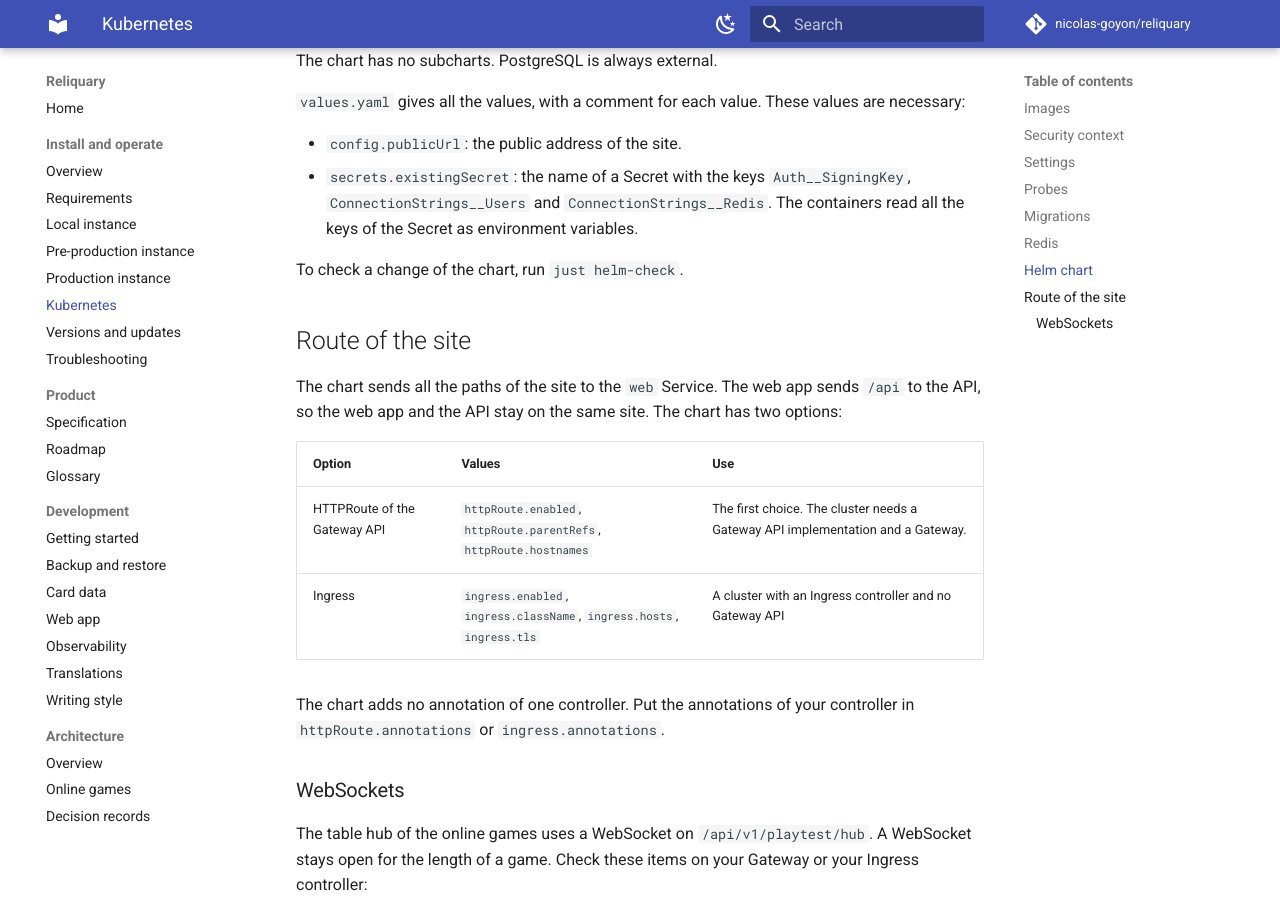
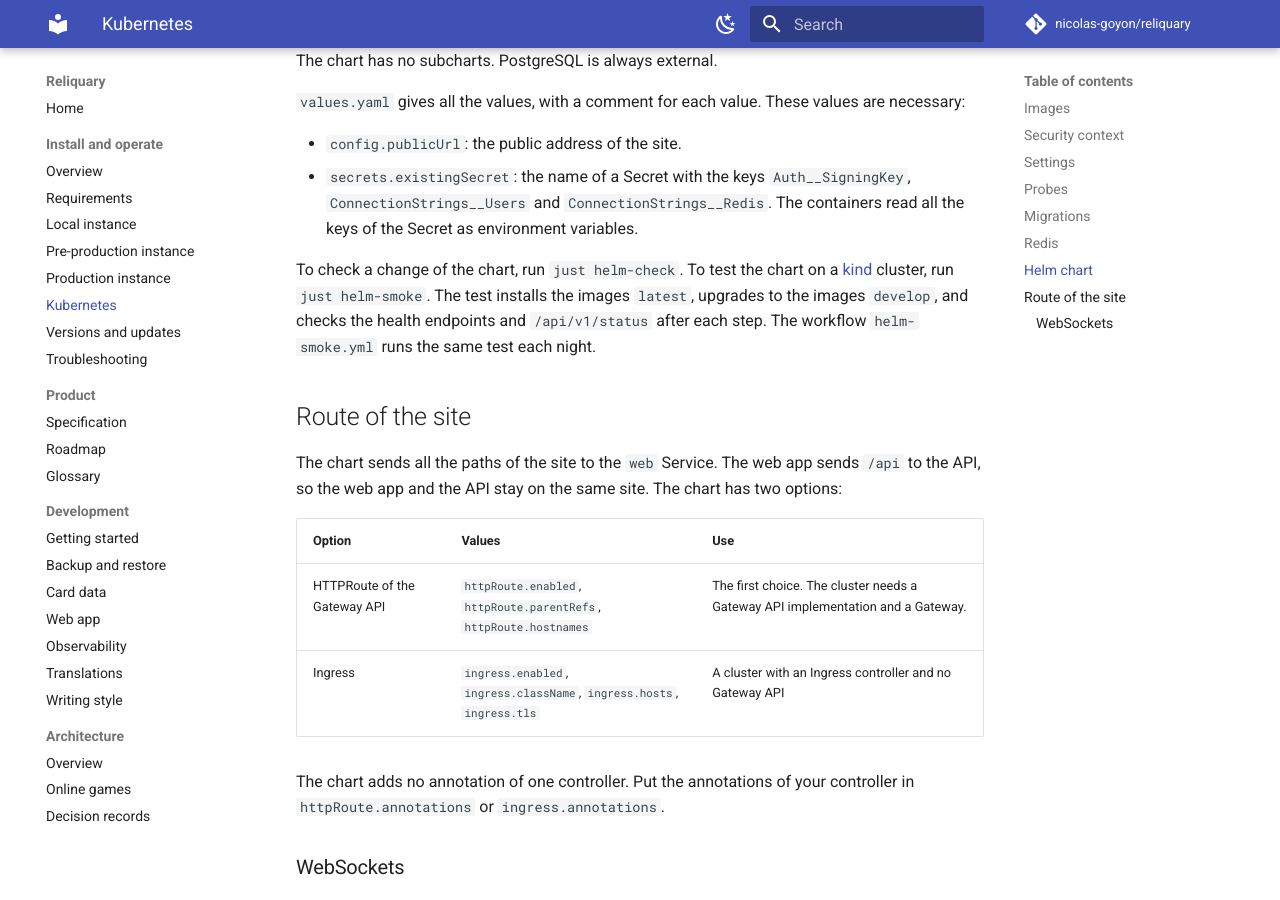
Before and after one commit to nicolas-goyon/Reliquary, an MkDocs documentation site: the page built from docs/deployment/kubernetes.md, in a window 1280 px wide and 900 px high, scrolled down 3108 px. Built offline with MkDocs 1.6.1 and Material for MkDocs 9.7.7, drawn with Linux system fonts in a browser that asks for light colours; comment, search, counter and statistics services are not loaded.

Commit message:
test(deploy): add a smoke test of the Helm chart on kind
The test installs the chart on a kind cluster, checks the instance, upgrades it and checks it again.

- tools/deploy-tests/helm-smoke-test.sh and "just helm-smoke OLD NEW"
- PostgreSQL and Redis as plain manifests, for the test only
- Checks: the migration Job, /health/ready of the API and the worker, /api/v1/status through the web app
- Workflow helm-smoke.yml: each night, by hand, and on the pull requests that change the chart

Closes #313

Co-Authored-By: Claude Opus 5.5 <noreply@anthropic.com>
Claude-Session: https://claude.ai/code/session_01JygSjesBquNLVuCAKW78pE

```diff
--- a/docs/deployment/kubernetes.md
+++ b/docs/deployment/kubernetes.md
@@ -97,6 +97,9 @@ These values are necessary:
   The containers read all the keys of the Secret as environment variables.
 
 To check a change of the chart, run `just helm-check`.
+To test the chart on a [kind](https://kind.sigs.k8s.io/) cluster, run `just helm-smoke`.
+The test installs the images `latest`, upgrades to the images `develop`, and checks the health endpoints and `/api/v1/status` after each step.
+The workflow `helm-smoke.yml` runs the same test each night.
 
 ## Route of the site
 
```
Also changed, not shown: 4 other files.
